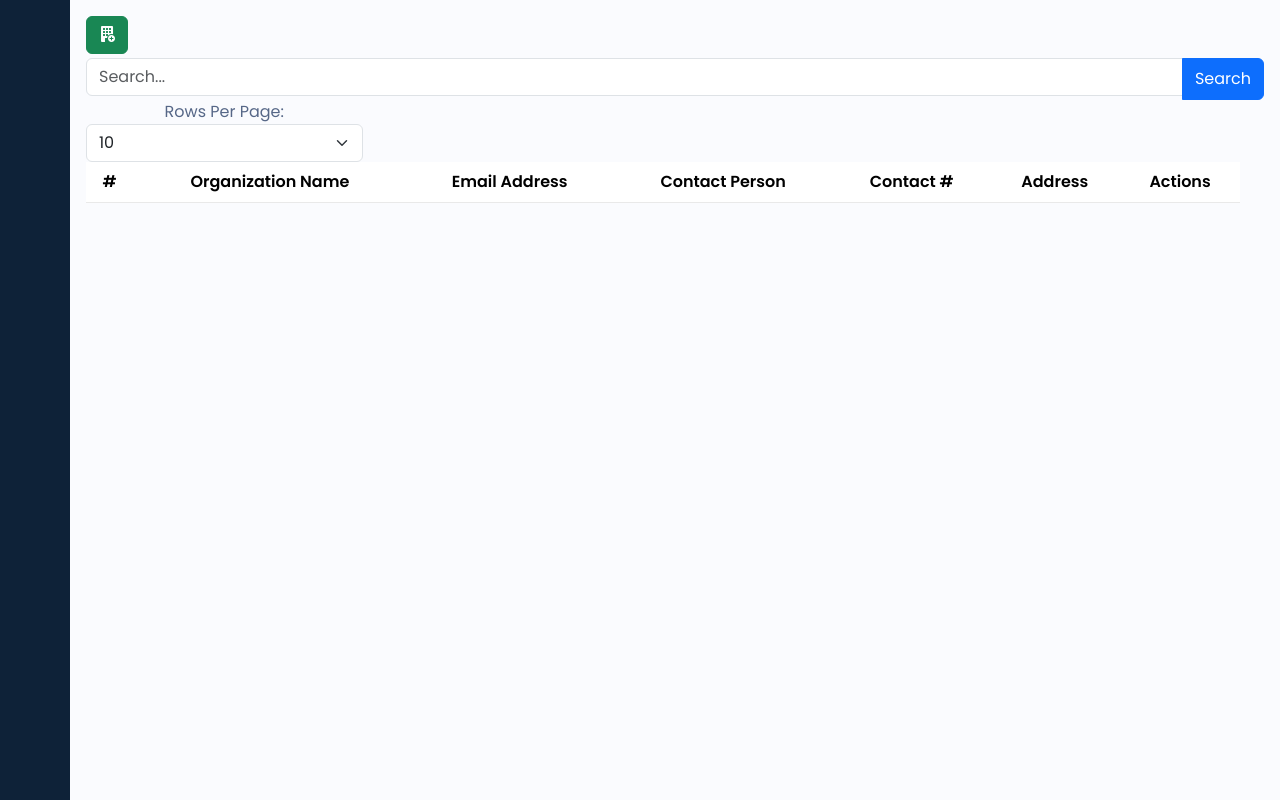
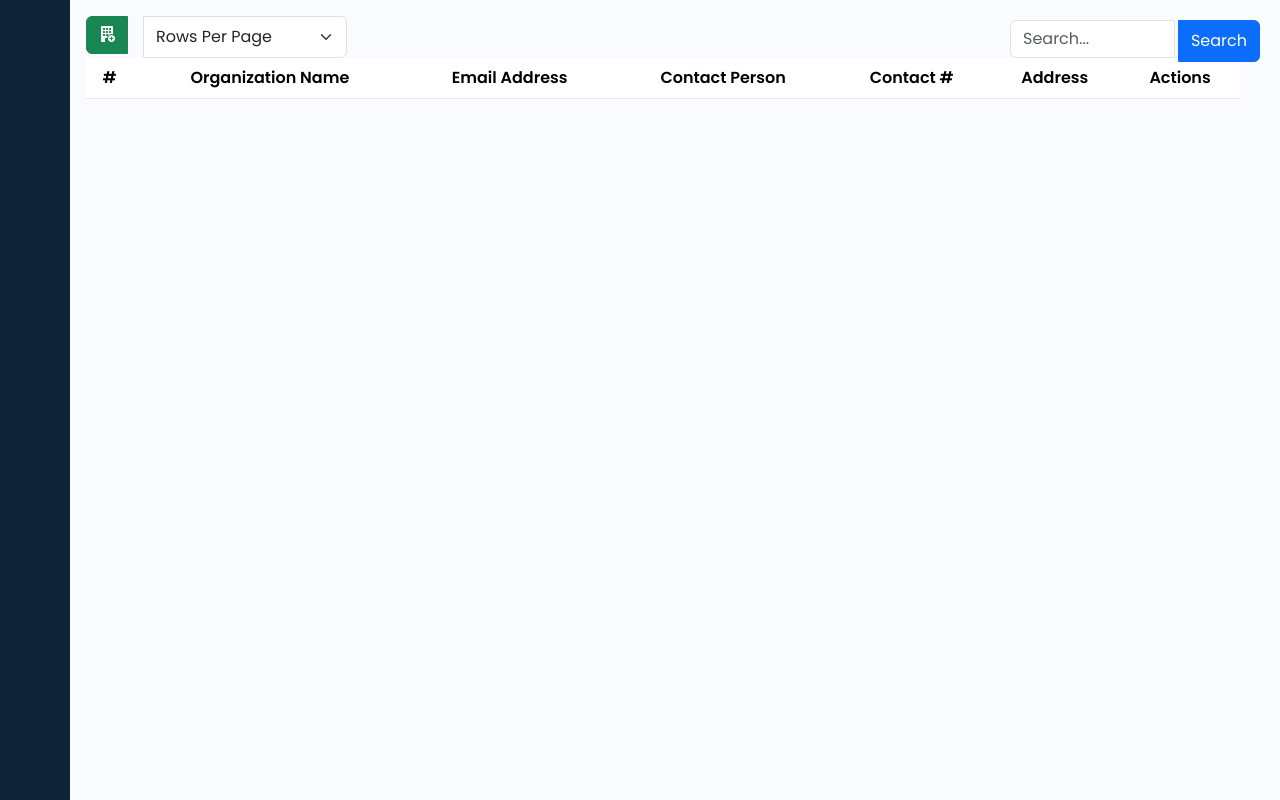
Before and after one commit to learning2bdeveloper/CI, a CodeIgniter app: page /kyanu_document_tracking/index.php/create_organization/crud in a window 1280 px wide. Run offline with CodeIgniter, Linux system fonts and the light colour scheme; lists and menus that the app fills with data are empty; some libraries are stand-ins or nearby versions.

Commit message:
inlined search bar and entries and add button (#5)

```diff
--- a/application/modules/create_organization/views/orgCrud.php
+++ b/application/modules/create_organization/views/orgCrud.php
@@ -21,16 +21,11 @@
                     </nav> -->
 
                     <div class="row">
-                        <div class="col text-start">
-                            <button id="btn_add_new" class="btn btn-success mb-1"><i class="bi bi-building-fill-add"></i></button>
-                        </div>
-                        <div class="col-md-6 input-group">
-                            <input type="text" id="searchInput" class="form-control mb-1 float-md-end" placeholder="Search...">
-                            <button id="searchButton" class="btn btn-primary">Search</button>
-                        </div>
                                 <div class="col-md-3">
-                            <label for="rowsPerPage">Rows Per Page:</label>
-                            <select id="rowsPerPage" class="form-select">
+                                    <div class="input-group">
+                                        <button id="btn_add_new" class="btn btn-success mb-1 me-3"><i class="bi bi-building-fill-add"></i></button>
+                                        <select id="rowsPerPage" class="form-select me-3">
+                                            <option disabled selected>Rows Per Page</option>
                                             <option value="10">10</option>
                                             <option value="25">25</option>
                                             <option value="50">50</option>
@@ -38,6 +33,14 @@
                                         </select>
                                     </div>
                                 </div>
+                                    <div>
+                                        <div class="input-group" style="width:250px; position: absolute; right:0px; top:0px; margin:20px;">
+								            <input type="text" id="searchInput" class="form-control mb-1 me-1" placeholder="Search...">
+								            <button id="searchButton" class="btn btn-primary">Search</button>
+							            </div>
+                                    </div>
+                                </div>
+
 
                     <!-- <p class="m-b-0 _300" style="font-size: 90%;"><i class="bi bi-info-circle"></i> NOTE: this table auto-loads the first 50 Organization only. Use search/filter to load specific organizations</p> -->
 
```
Lines whose indentation alone changed are shown as unchanged.
